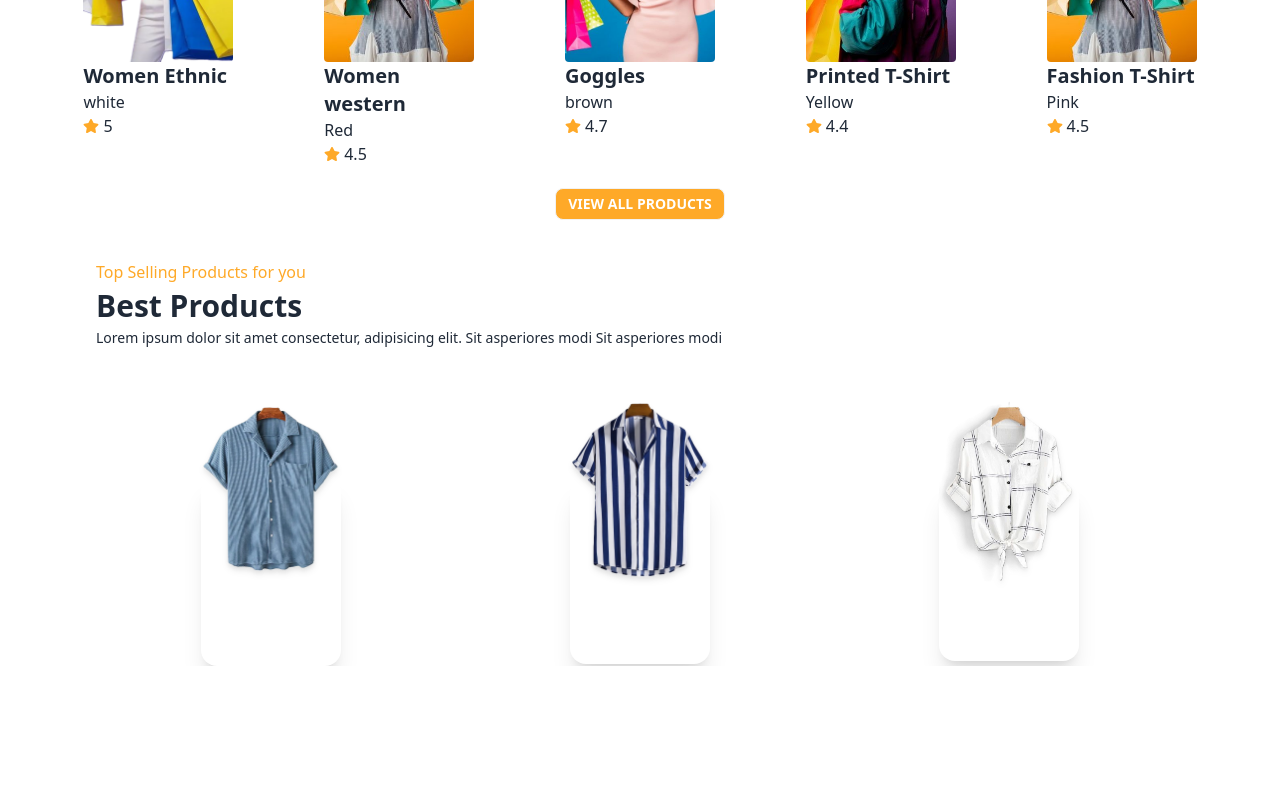
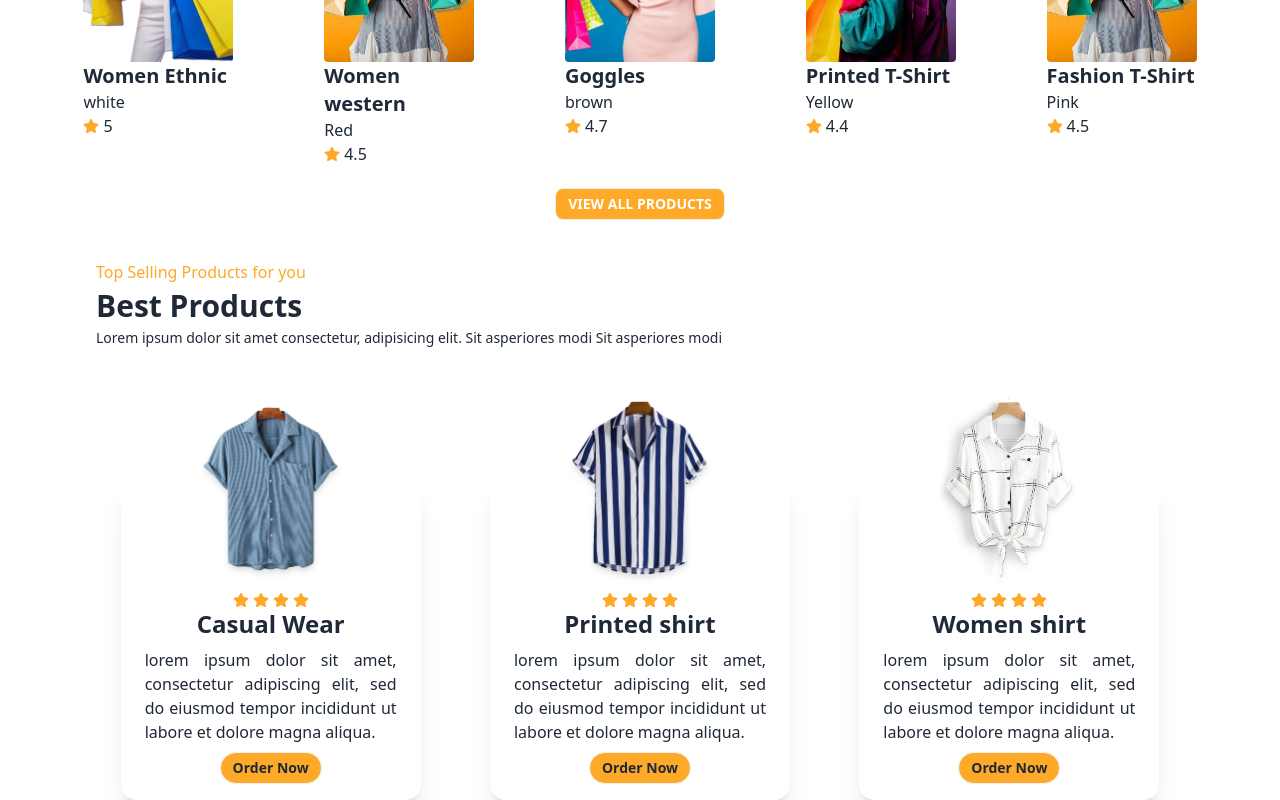
Before and after one commit to AshikurZaman01/Sopsy-React-F-Project, a React (Vite) app: page / in a window 1280 px wide. Shown: the part 1748-2548 px from the top of the page. Before the commit the page ends 2414 px from the top, so only its background shows below. Built offline with nearby package versions, Linux system fonts and the light colour scheme.

Commit message:
add topProduct

```diff
--- a/src/Components/Pages/TopProducts/TopProdcut.jsx
+++ b/src/Components/Pages/TopProducts/TopProdcut.jsx
@@ -1,3 +1,4 @@
+import { FaStar } from "react-icons/fa";
 
 const TopProdcut = ({ item }) => {
 
@@ -8,12 +9,25 @@ const TopProdcut = ({ item }) => {
         <div>
             <section className="rounded-2xl bg-white dark:bg-gray-800 hover:bg-black/80 dark:hover:bg-primary hover:text-white relative shadow-xl duration-1000 group max-w-[300px]">
 
-                <div>
-                    <img className="max-w-[140px] block mx-auto transform -translate-y-20 group-hover:scale-105 duration-300 drop-shadow-md" src={img} alt="" />
+                <div className="h-[100px]">
+                    <img className="max-w-[140px] block mx-auto transform -translate-y-20 group-hover:scale-105 duration-300 drop-shadow-md " src={img} alt="" />
                 </div>
 
-                <div>
+                <div className="p-4">
+                    <div className="flex justify-center text-primary gap-1">
+                        <FaStar />
+                        <FaStar />
+                        <FaStar />
+                        <FaStar />
+                    </div>
+                    <div>
+                        <h1 className="text-2xl font-bold text-center">{title}</h1>
+                        <p className="text-justify p-2">{description}</p>
+                    </div>
 
+                    <div className="flex justify-center">
+                        <button className="btn btn-sm  rounded-full capitalize bg-primary">Order Now</button>
+                    </div>
                 </div>
 
             </section>
--- a/src/Components/Pages/TopProducts/TopProdcuts.jsx
+++ b/src/Components/Pages/TopProducts/TopProdcuts.jsx
@@ -15,6 +15,7 @@ const TopProdcuts = () => {
             title: "Casual Wear",
             description:
                 "lorem ipsum dolor sit amet, consectetur adipiscing elit, sed do eiusmod tempor incididunt ut labore et dolore magna aliqua.",
+            aosDelay: "0",
         },
         {
             id: 2,
@@ -22,6 +23,7 @@ const TopProdcuts = () => {
             title: "Printed shirt",
             description:
                 "lorem ipsum dolor sit amet, consectetur adipiscing elit, sed do eiusmod tempor incididunt ut labore et dolore magna aliqua.",
+            aosDelay: "200",
         },
         {
             id: 3,
@@ -29,6 +31,7 @@ const TopProdcuts = () => {
             title: "Women shirt",
             description:
                 "lorem ipsum dolor sit amet, consectetur adipiscing elit, sed do eiusmod tempor incididunt ut labore et dolore magna aliqua.",
+            aosDelay: "400",
         },
     ];
 
@@ -54,10 +57,13 @@ const TopProdcuts = () => {
                     </p>
                 </div>
 
-                <div className="grid grid-cols-1 sm:grid-cols-2 md:grid-cols-3 md:gap-5 place-items-center">
+                <div className="grid grid-cols-1 sm:grid-cols-2 md:grid-cols-3 md:gap-5 place-items-center cursor-pointer">
                     {
                         ProductsData.map((item, index) => (
-                            <div key={item.id}>
+                            <div key={item.id}
+                                data-aos="fade-up"
+                                data-aos-duration="1000"
+                                data-aos-delay={item.aosDelay}>
                                 <TopProdcut item={item}></TopProdcut>
                             </div>
                         ))
```
